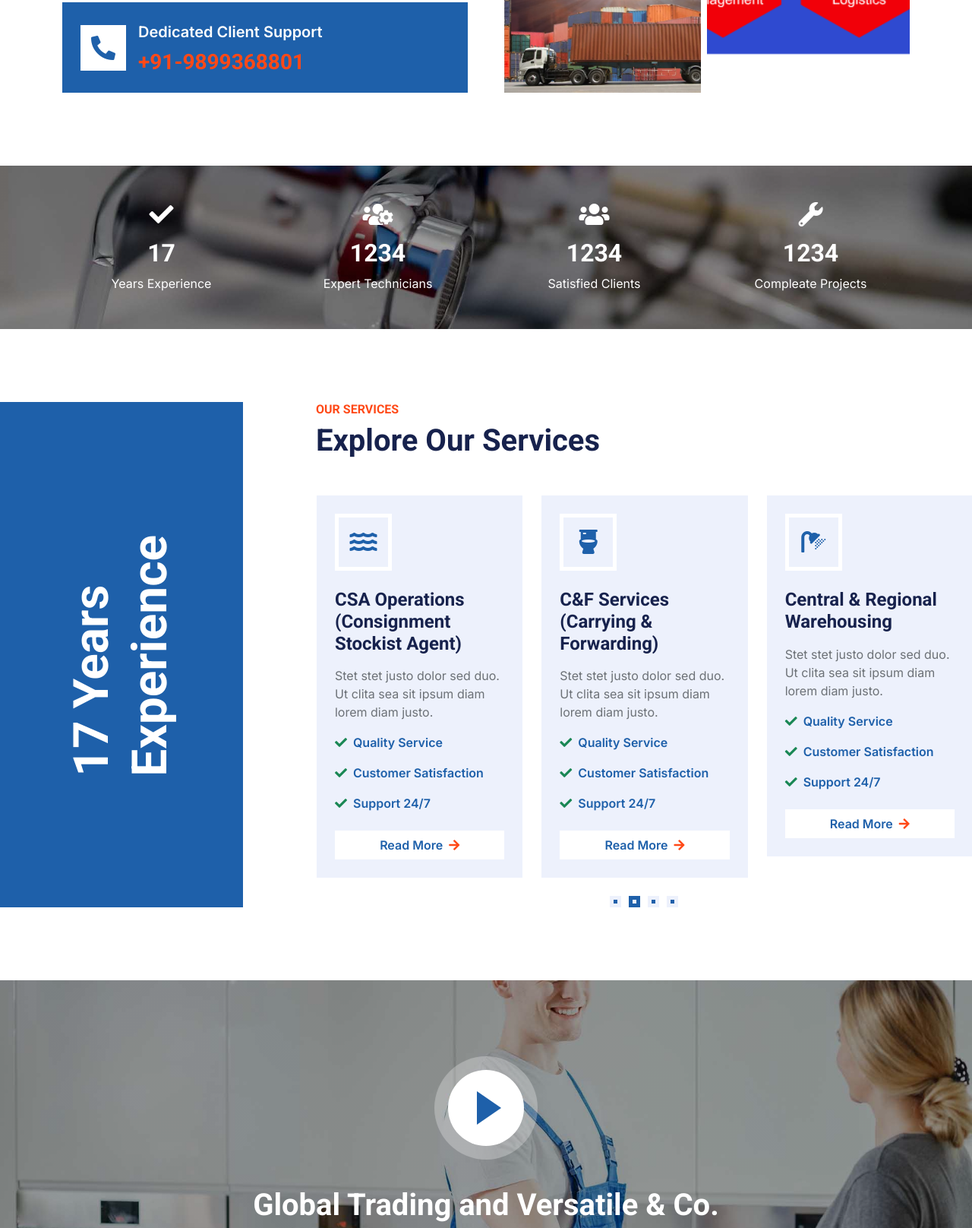
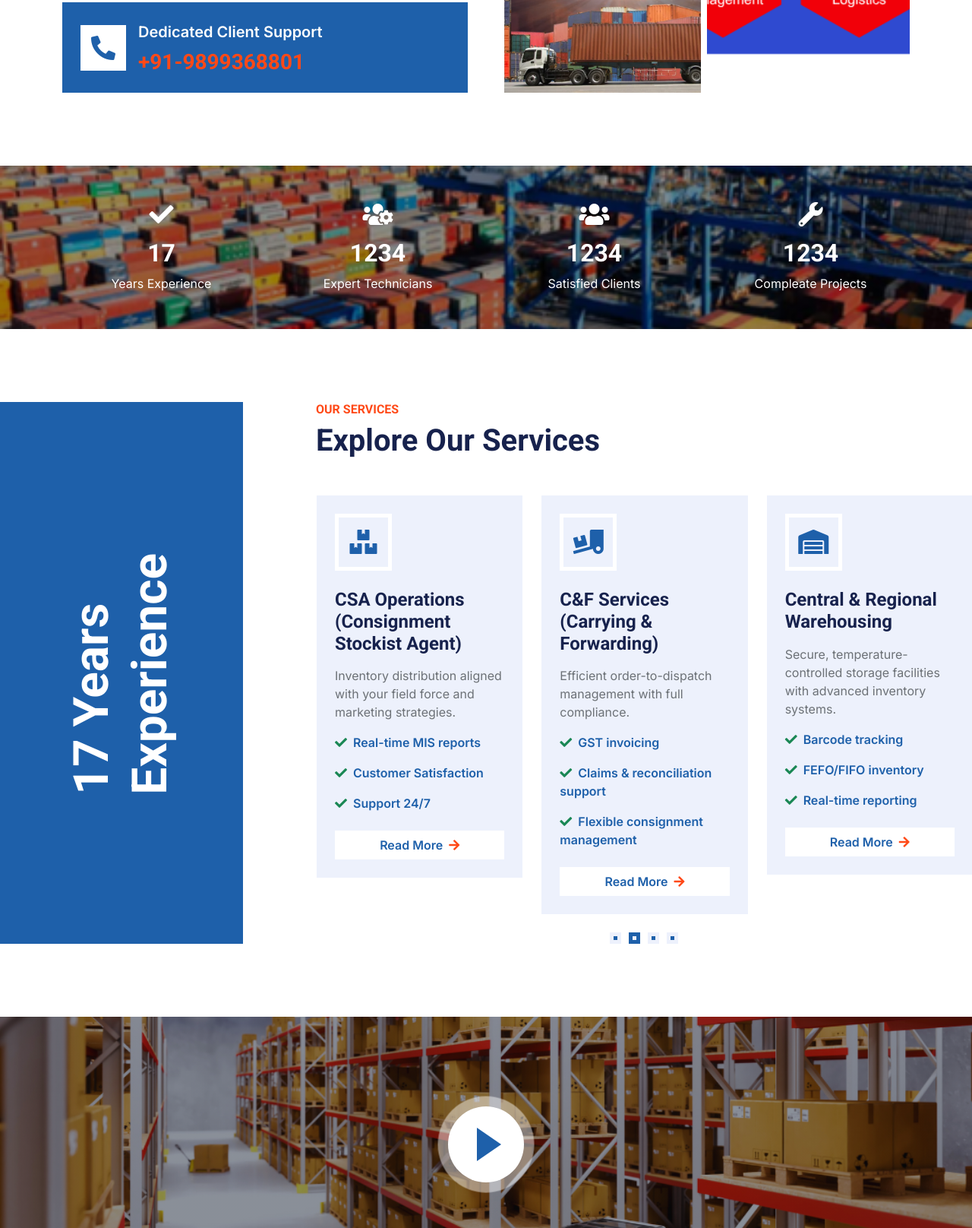
Before and after one commit to tribhuankumar1989/gtavco, a plain HTML site: page index.html in a window 1280 px wide. Shown: the part 2099-3715 px from the top of the page at 76% size. Drawn offline with nearby package versions, Linux system fonts and the light colour scheme.

Commit message:
Documents and Images Update Content Update

```diff
--- a/css/style.css
+++ b/css/style.css
@@ -235,7 +235,15 @@
 }
 
 .page-header {
-    background: linear-gradient(rgba(0, 0, 0, .4), rgba(0, 0, 0, .4)), url(../img/bg.jpg) center center no-repeat;
+    background: linear-gradient(rgba(0, 0, 0, .4), rgba(0, 0, 0, .4)), url(../img/corosal1.png) center center no-repeat;
+    background-size: cover;
+}
+.page-header-contact {
+    background: linear-gradient(rgba(0, 0, 0, .4), rgba(0, 0, 0, .4)), url(../img/contactPage.png) center center no-repeat;
+    background-size: cover;
+}
+.page-header-service {
+    background: linear-gradient(rgba(0, 0, 0, .4), rgba(0, 0, 0, .4)), url(../img/serviceHeader.png) center center no-repeat;
     background-size: cover;
 }
 
@@ -246,7 +254,7 @@
 
 /*** Facts ***/
 .fact {
-    background: linear-gradient(rgba(0, 0, 0, .4), rgba(0, 0, 0, .4)), url(../img/bg.jpg) center center no-repeat;
+    background: linear-gradient(rgba(0, 0, 0, .4), rgba(0, 0, 0, .4)), url(../img/service3.png) center center no-repeat;
     background-size: cover;
 }
 
@@ -288,7 +296,7 @@
 .video {
     position: relative;
     padding: 8rem 0 12rem 0;
-    background: linear-gradient(rgba(0, 0, 0, .4), rgba(0, 0, 0, .4)), url(../img/carousel-1.jpg) center center no-repeat;
+    background: linear-gradient(rgba(0, 0, 0, .4), rgba(0, 0, 0, .4)), url(../img/port11.png) center center no-repeat;
     background-size: cover;
     display: flex;
     flex-direction: column;
--- a/index.html
+++ b/index.html
@@ -157,7 +157,7 @@
             <div class="row g-4">
                 <div class="col-lg-4 col-md-6 service-item-top wow fadeInUp" data-wow-delay="0.1s">
                     <div class="overflow-hidden">
-                        <img class="img-fluid w-100 h-100" src="img/service-1.jpg" alt="">
+                        <img class="img-fluid w-100 h-100" src="img/service1.png" alt="">
                     </div>
                     <div class="d-flex align-items-center justify-content-between bg-light p-4">
                         <h5 class="text-truncate me-3 mb-0">Central & Regional Warehousing</h5>
@@ -166,7 +166,7 @@
                 </div>
                 <div class="col-lg-4 col-md-6 service-item-top wow fadeInUp" data-wow-delay="0.3s">
                     <div class="overflow-hidden">
-                        <img class="img-fluid w-100 h-100" src="img/service-2.jpg" alt="">
+                        <img class="img-fluid w-100 h-100" src="img/service2.png" alt="">
                     </div>
                     <div class="d-flex align-items-center justify-content-between bg-light p-4">
                         <h5 class="text-truncate me-3 mb-0">C&F Services</h5>
@@ -175,7 +175,7 @@
                 </div>
                 <div class="col-lg-4 col-md-6 service-item-top wow fadeInUp" data-wow-delay="0.5s">
                     <div class="overflow-hidden">
-                        <img class="img-fluid w-100 h-100" src="img/service-3.jpg" alt="">
+                        <img class="img-fluid w-100 h-100" src="img/service3.png" alt="">
                     </div>
                     <div class="d-flex align-items-center justify-content-between bg-light p-4">
                         <h5 class="text-truncate me-3 mb-0">CSA Operations</h5>
@@ -268,46 +268,46 @@
                     <div class="owl-carousel service-carousel position-relative wow fadeInUp" data-wow-delay="0.1s">
                         <div class="bg-light p-4">
                             <div class="d-flex align-items-center justify-content-center border border-5 border-white mb-4" style="width: 75px; height: 75px;">
-                                <i class="fa fa-water fa-2x text-primary"></i>
+                                <i class="fa fa-boxes fa-2x text-primary"></i>
                             </div>
                             <h4 class="mb-3">CSA Operations (Consignment Stockist Agent)</h4>
-                            <p>Stet stet justo dolor sed duo. Ut clita sea sit ipsum diam lorem diam justo.</p>
-                            <p class="text-primary fw-medium"><i class="fa fa-check text-success me-2"></i>Quality Service</p>
+                            <p>Inventory distribution aligned with your field force and marketing strategies.</p>
+                            <p class="text-primary fw-medium"><i class="fa fa-check text-success me-2"></i>Real-time MIS reports</p>
                             <p class="text-primary fw-medium"><i class="fa fa-check text-success me-2"></i>Customer Satisfaction</p>
                             <p class="text-primary fw-medium"><i class="fa fa-check text-success me-2"></i>Support 24/7</p>
                             <a href="/contact.html" class="btn bg-white text-primary w-100 mt-2">Read More<i class="fa fa-arrow-right text-secondary ms-2"></i></a>
                         </div>
                         <div class="bg-light p-4">
                             <div class="d-flex align-items-center justify-content-center border border-5 border-white mb-4" style="width: 75px; height: 75px;">
-                                <i class="fa fa-toilet fa-2x text-primary"></i>
+                                <i class="fa fa-truck-loading fa-2x text-primary"></i>
                             </div>
                             <h4 class="mb-3">C&F Services (Carrying & Forwarding)</h4>
-                            <p>Stet stet justo dolor sed duo. Ut clita sea sit ipsum diam lorem diam justo.</p>
-                            <p class="text-primary fw-medium"><i class="fa fa-check text-success me-2"></i>Quality Service</p>
-                            <p class="text-primary fw-medium"><i class="fa fa-check text-success me-2"></i>Customer Satisfaction</p>
-                            <p class="text-primary fw-medium"><i class="fa fa-check text-success me-2"></i>Support 24/7</p>
+                            <p>Efficient order-to-dispatch management with full compliance.</p>
+                            <p class="text-primary fw-medium"><i class="fa fa-check text-success me-2"></i>GST invoicing</p>
+                            <p class="text-primary fw-medium"><i class="fa fa-check text-success me-2"></i>Claims & reconciliation support</p>
+                            <p class="text-primary fw-medium"><i class="fa fa-check text-success me-2"></i>Flexible consignment management</p>
                             <a href="/contact.html" class="btn bg-white text-primary w-100 mt-2">Read More<i class="fa fa-arrow-right text-secondary ms-2"></i></a>
                         </div>
                         <div class="bg-light p-4">
                             <div class="d-flex align-items-center justify-content-center border border-5 border-white mb-4" style="width: 75px; height: 75px;">
-                                <i class="fa fa-shower fa-2x text-primary"></i>
+                                <i class="fa fa-warehouse fa-2x text-primary"></i>
                             </div>
                             <h4 class="mb-3">Central & Regional Warehousing</h4>
-                            <p>Stet stet justo dolor sed duo. Ut clita sea sit ipsum diam lorem diam justo.</p>
-                            <p class="text-primary fw-medium"><i class="fa fa-check text-success me-2"></i>Quality Service</p>
-                            <p class="text-primary fw-medium"><i class="fa fa-check text-success me-2"></i>Customer Satisfaction</p>
-                            <p class="text-primary fw-medium"><i class="fa fa-check text-success me-2"></i>Support 24/7</p>
+                            <p>Secure, temperature-controlled storage facilities with advanced inventory systems.</p>
+                            <p class="text-primary fw-medium"><i class="fa fa-check text-success me-2"></i>Barcode tracking</p>
+                            <p class="text-primary fw-medium"><i class="fa fa-check text-success me-2"></i>FEFO/FIFO inventory</p>
+                            <p class="text-primary fw-medium"><i class="fa fa-check text-success me-2"></i>Real-time reporting</p>
                             <a href="/contact.html" class="btn bg-white text-primary w-100 mt-2">Read More<i class="fa fa-arrow-right text-secondary ms-2"></i></a>
                         </div>
                         <div class="bg-light p-4">
                             <div class="d-flex align-items-center justify-content-center border border-5 border-white mb-4" style="width: 75px; height: 75px;">
-                                <i class="fa fa-tint fa-2x text-primary"></i>
+                                <i class="fa fa-snowflake fa-2x text-primary"></i>
                             </div>
                             <h4 class="mb-3">Cold Chain Logistics</h4>
-                            <p>Stet stet justo dolor sed duo. Ut clita sea sit ipsum diam lorem diam justo.</p>
-                            <p class="text-primary fw-medium"><i class="fa fa-check text-success me-2"></i>Quality Service</p>
-                            <p class="text-primary fw-medium"><i class="fa fa-check text-success me-2"></i>Customer Satisfaction</p>
-                            <p class="text-primary fw-medium"><i class="fa fa-check text-success me-2"></i>Support 24/7</p>
+                            <p>We maintain strict 2°C–8°C storage conditions and validated transport for temperature-sensitive products.</p>
+                            <p class="text-primary fw-medium"><i class="fa fa-check text-success me-2"></i>24x7 monitoring</p>
+                            <p class="text-primary fw-medium"><i class="fa fa-check text-success me-2"></i>Cold chain vehicles</p>
+                            <p class="text-primary fw-medium"><i class="fa fa-check text-success me-2"></i>Product efficacy assurance</p>
                             <a href="/contact.html" class="btn bg-white text-primary w-100 mt-2">Read More<i class="fa fa-arrow-right text-secondary ms-2"></i></a>
                         </div>
                     </div>
@@ -391,10 +391,10 @@
 
 
     <!-- Team Start -->
-    <div class="container-xxl py-5">
+    <!-- <div class="container-xxl py-5">
         <div class="container">
             <div class="text-center wow fadeInUp" data-wow-delay="0.1s">
-                <h6 class="text-secondary text-uppercase">Our Technicians</h6>
+                <h6 class="text-secondary text-uppercase">Our Strength</h6>
                 <h1 class="mb-5">Our Core Team</h1>
             </div>
             <div class="row g-4">
@@ -472,12 +472,12 @@
                 </div>
             </div>
         </div>
-    </div>
+    </div> -->
     <!-- Team End -->
 
 
     <!-- Testimonial Start -->
-    <div class="container-xxl py-5 wow fadeInUp" data-wow-delay="0.1s">
+    <!-- <div class="container-xxl py-5 wow fadeInUp" data-wow-delay="0.1s">
         <div class="container">
             <div class="text-center">
                 <h6 class="text-secondary text-uppercase">Testimonial</h6>
@@ -497,7 +497,6 @@
                         <small class="fa fa-star text-secondary"></small>
                     </div>
                     <h5 class="mb-1">Fixderma India Pvt. Ltd.</h5>
-                    <!-- <p class="m-0">Profession</p> -->
                 </div>
                 <div class="testimonial-item text-center">
                     <div class="testimonial-text bg-light text-center p-4 mb-4">
@@ -512,7 +511,6 @@
                         <small class="fa fa-star text-secondary"></small>
                     </div>
                     <h5 class="mb-1">Nurture Life Science</h5>
-                    <!-- <p class="m-0">Profession</p> -->
                 </div>
                 <div class="testimonial-item text-center">
                     <div class="testimonial-text bg-light text-center p-4 mb-4">
@@ -527,7 +525,6 @@
                         <small class="fa fa-star text-secondary"></small>
                     </div>
                     <h5 class="mb-1">Cyrus Remedies Pvt. Ltd.</h5>
-                    <!-- <p class="m-0">Profession</p> -->
                 </div>
                 <div class="testimonial-item text-center">
                     <div class="testimonial-text bg-light text-center p-4 mb-4">
@@ -542,7 +539,6 @@
                         <small class="fa fa-star text-secondary"></small>
                     </div>
                     <h5 class="mb-1">Vaadi Herbals</h5>
-                    <!-- <p class="m-0">Profession</p> -->
                 </div>
                 <div class="testimonial-item text-center">
                     <div class="testimonial-text bg-light text-center p-4 mb-4">
@@ -557,11 +553,10 @@
                         <small class="fa fa-star text-secondary"></small>
                     </div>
                     <h5 class="mb-1">Akumentis Healthcares</h5>
-                    <!-- <p class="m-0">Profession</p> -->
                 </div>
             </div>
         </div>
-    </div>
+    </div> -->
     <!-- Testimonial End -->
 
 
@@ -572,7 +567,7 @@
                 <div class="col-lg-3 col-md-6">
                     <h4 class="text-light mb-4">Address</h4>
                     <p class="mb-2"><i class="fa fa-map-marker-alt me-3"></i>B-7, Patel Nagar-II, Near Shiv Temple, GZB-201001</p>
-                    <p class="mb-2"><i class="fa fa-phone-alt me-3"></i>+91-98993688010</p>
+                    <p class="mb-2"><i class="fa fa-phone-alt me-3"></i>+91-9899368801</p>
                     <p class="mb-2"><i class="fa fa-envelope me-3"></i>gtavnco@gmail.com</p>
                     <div class="d-flex pt-2">
                         <a class="btn btn-outline-light btn-social" href=""><i class="fab fa-twitter"></i></a>
```
Also changed, not shown: 404.html (+1 -1 lines), about.html (+7 -7 lines), booking.html (+1 -1 lines), contact.html (+2 -2 lines), service.html (+20 -20 lines), team.html (+1 -1 lines), testimonial.html (+1 -1 lines), img/corosal3.png (added), img/port11.png (added), img/service1.png (added), img/service2.png (added), img/service3.png (added), 2 other files.
